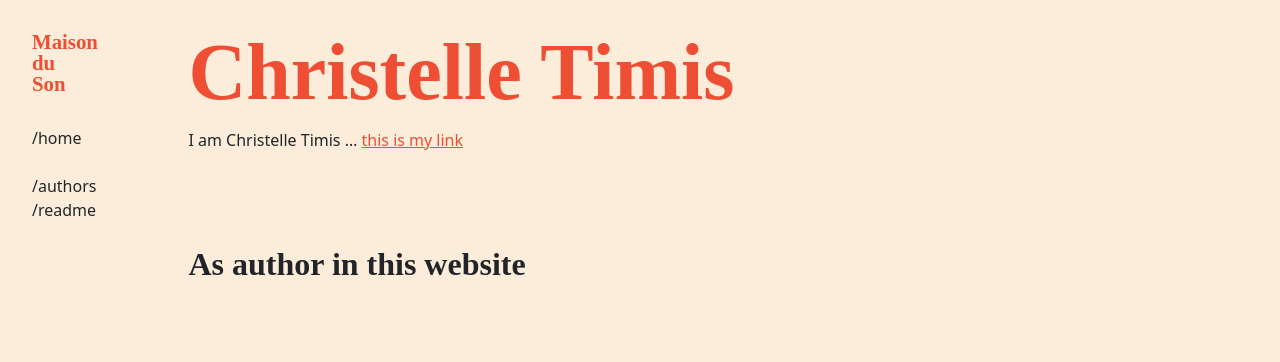
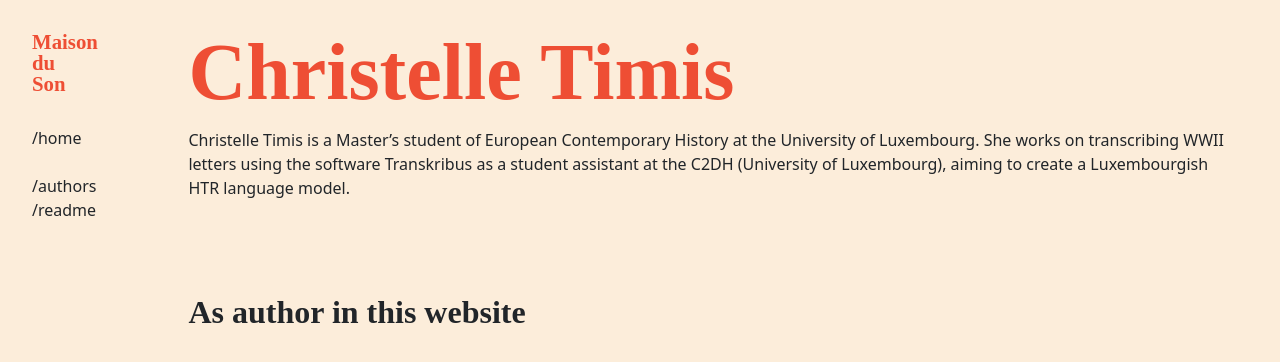
Before and after one commit to C2DH/maison-du-son, a Jekyll site: the page built from _people/christelle-timis.md, in a window 1280 px wide. Shown: the top 362 px of the page. Built offline with Jekyll 4.4.1, drawn with Linux system fonts in a browser that asks for light colours; some web fonts are replaced.

Commit message:
Update christelle-timis.md

```diff
--- a/_people/christelle-timis.md
+++ b/_people/christelle-timis.md
@@ -2,4 +2,4 @@
 title: Christelle Timis
 ---
 
-I am Christelle Timis ... [this is my link](https://github.com/christelletimis)
+Christelle Timis is a Master's student of European Contemporary History at the University of Luxembourg. She works on transcribing WWII letters using the software Transkribus as a student assistant at the C2DH (University of Luxembourg), aiming to create a Luxembourgish HTR language model.
```
